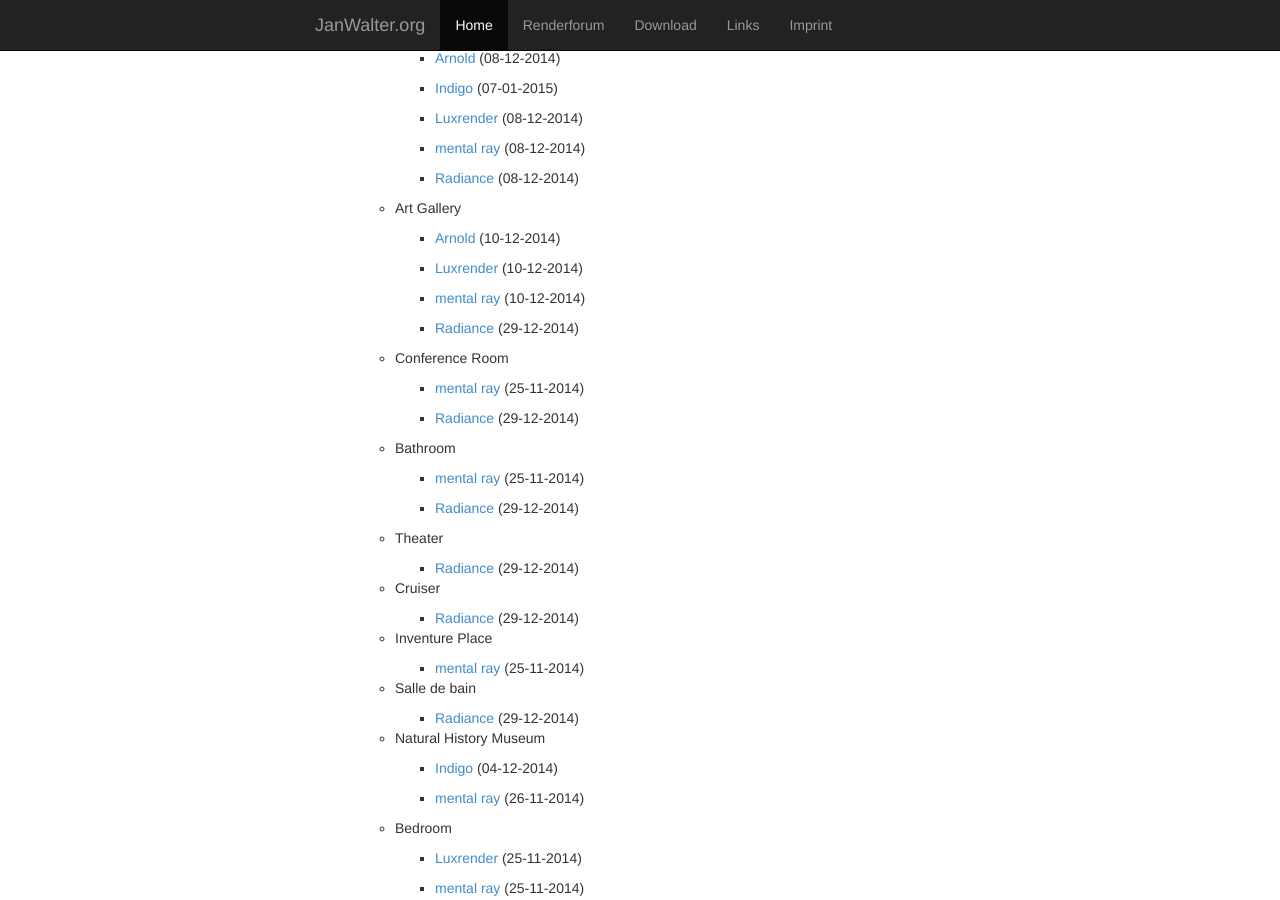
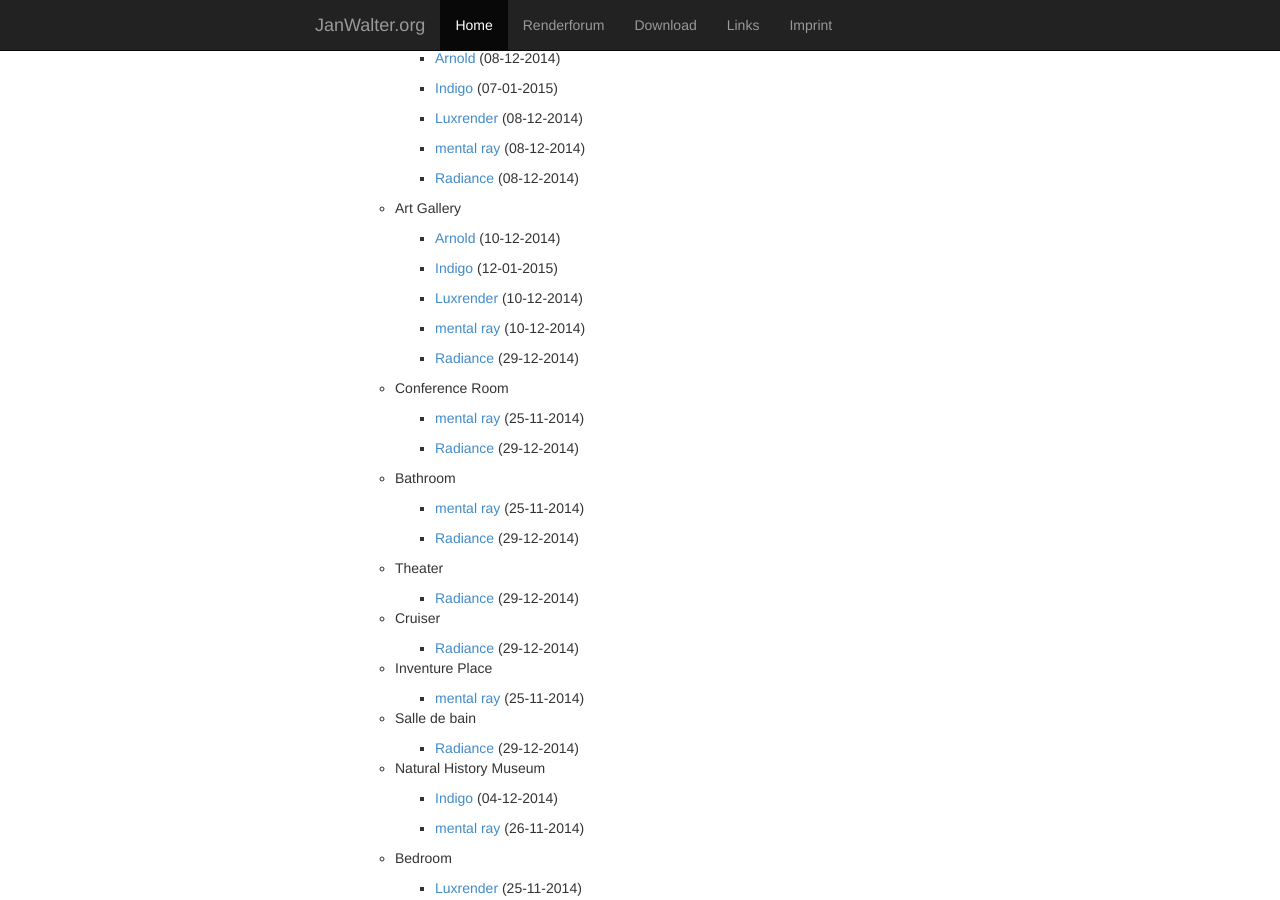
Before and after one commit to wahn/jan_walter_org, a Jekyll site: the page built from download/index.md, in a window 1280 px wide and 900 px high, scrolled down 512 px. Built offline with Jekyll 4.4.1, drawn with Linux system fonts in a browser that asks for light colours; Markdown is read by kramdown in place of the engine named in the settings.

Commit message:
Download link for the art gallery scene in Indigo file format.

```diff
--- a/download/index.md
+++ b/download/index.md
@@ -55,6 +55,8 @@ Download
 
         + [Arnold](https://www.janwalter.org/Download/Scenes/art_gallery_ass.tar.gz) (10-12-2014)
 
+        + [Indigo](https://www.janwalter.org/Download/Scenes/art_gallery_igs.tar.gz) (12-01-2015)
+
         + [Luxrender](https://www.janwalter.org/Download/Scenes/art_gallery_lxs.tar.gz) (10-12-2014)
 
         + [mental ray](https://www.janwalter.org/Download/Scenes/art_gallery_mi.tar.gz) (10-12-2014)
```
